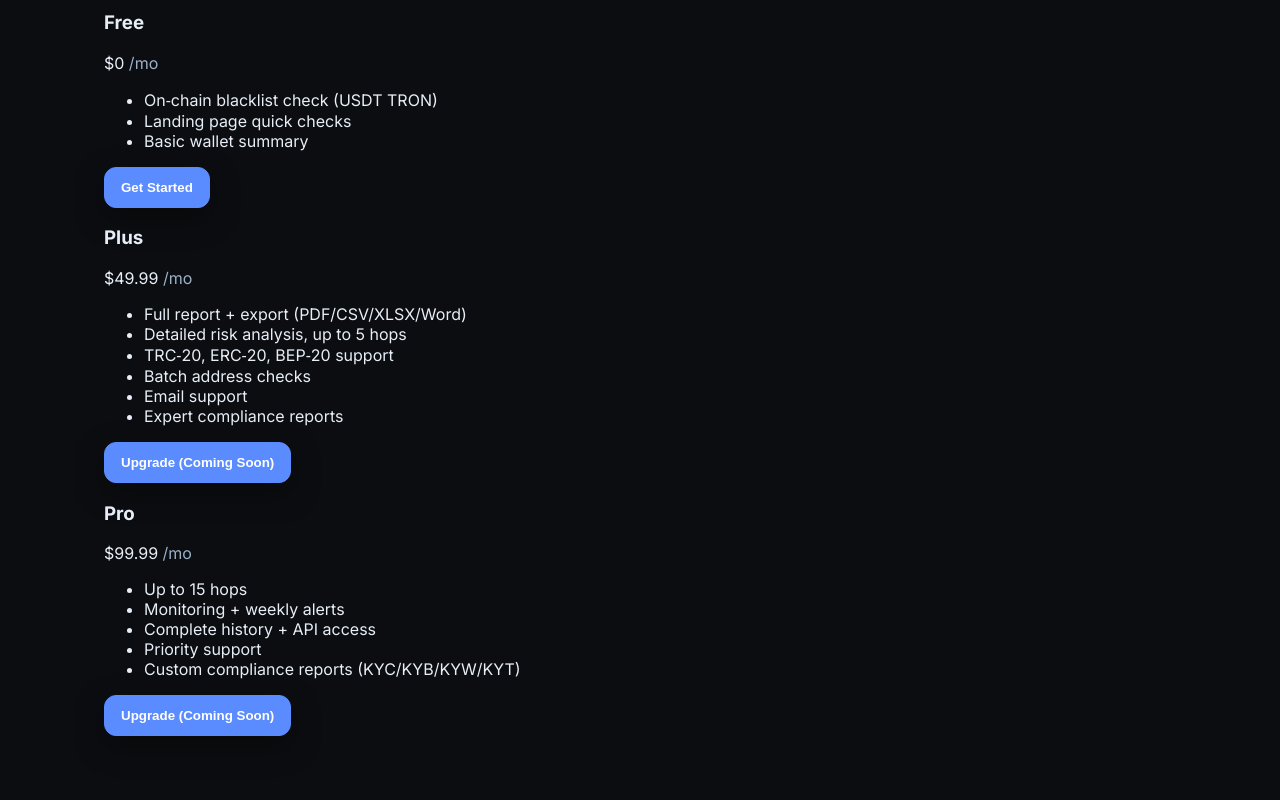
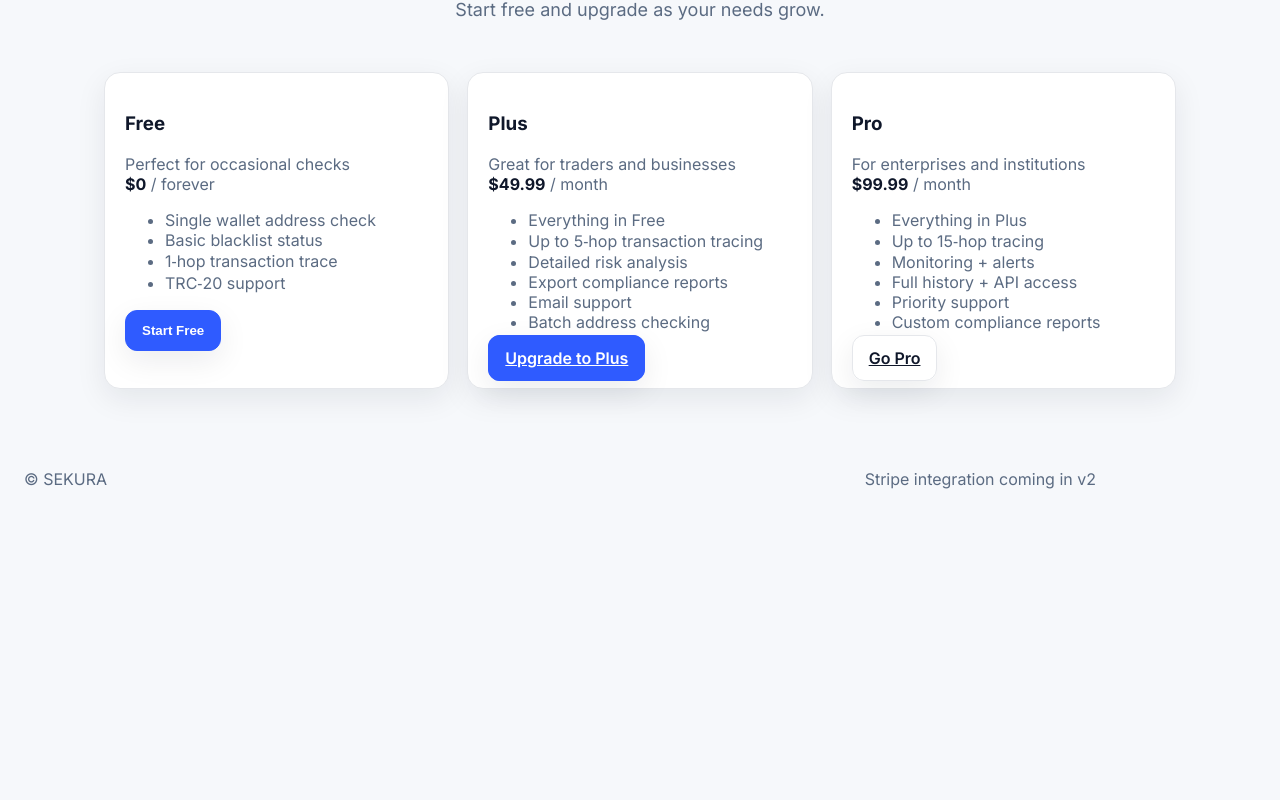
Before and after one commit to snglr-one/Sekura_Replit_MVP_TRON, a website: page public/pricing.html in a window 1280 px wide. Shown: the part 184-984 px from the top of the page. After the commit the page ends 800 px from the top, so only its background shows below. Drawn offline with Linux system fonts and the light colour scheme.

Commit message:
Update pricing.html

```diff
--- a/public/pricing.html
+++ b/public/pricing.html
@@ -1,60 +1,70 @@
 <!doctype html>
-<html lang="en" data-theme="dark">
+<html lang="en" data-theme="light">
 <head>
   <meta charset="utf-8" />
   <meta name="viewport" content="width=device-width, initial-scale=1" />
   <title>SEKURA — Pricing</title>
-  <link rel="icon" href="/favicon.svg" />
+  <link rel="icon" href="/logo.svg" />
   <link rel="stylesheet" href="/styles.css" />
   <link href="https://fonts.googleapis.com/css2?family=Inter:wght@400;600;700&display=swap" rel="stylesheet">
 </head>
 <body>
 <header class="container header">
-    <div class="logo">SEKURA</div>
+  <div class="logo"><img src="/logo.svg" alt=""/><span>SEKURA</span></div>
   <nav class="nav">
     <a href="/">Home</a>
-      <a href="/pricing">Pricing</a>
-      <button id="themeToggle" class="btn ghost">Toggle Theme</button>
+    <a href="/pricing">Plans</a>
+    <a href="/auth">Sign In</a>
+    <div class="theme-toggle" id="themeToggle"><button data-mode="dark" class="active">🌙 Dark</button><button data-mode="light">☀️ Light</button></div>
   </nav>
 </header>
 
 <main class="container">
-    <h1>Choose your plan</h1>
-    <div class="pricing">
-      <div class="plan">
+  <h1 style="text-align:center;margin-top:20px;">Choose Your Protection Level</h1>
+  <p class="sub" style="text-align:center;">Start free and upgrade as your needs grow.</p>
+
+  <div class="grid" style="grid-template-columns: repeat(3, 1fr); gap: 18px; margin-top: 24px;">
+    <div class="card">
       <h3>Free</h3>
-        <div class="price">$0 <span class="muted">/mo</span></div>
-        <ul>
-          <li>On‑chain blacklist check (USDT TRON)</li>
-          <li>Landing page quick checks</li>
-          <li>Basic wallet summary</li>
+      <div class="muted">Perfect for occasional checks</div>
+      <div class="price"><strong>$0</strong> <span class="muted">/ forever</span></div>
+      <ul class="muted">
+        <li>Single wallet address check</li>
+        <li>Basic blacklist status</li>
+        <li>1‑hop transaction trace</li>
+        <li>TRC‑20 support</li>
       </ul>
-        <button class="btn primary" disabled>Get Started</button>
+      <button class="btn primary" disabled>Start Free</button>
     </div>
-      <div class="plan">
+
+    <div class="card">
       <h3>Plus</h3>
-        <div class="price">$49.99 <span class="muted">/mo</span></div>
-        <ul>
-          <li>Full report + export (PDF/CSV/XLSX/Word)</li>
-          <li>Detailed risk analysis, up to 5 hops</li>
-          <li>TRC‑20, ERC‑20, BEP‑20 support</li>
-          <li>Batch address checks</li>
+      <div class="muted">Great for traders and businesses</div>
+      <div class="price"><strong>$49.99</strong> <span class="muted">/ month</span></div>
+      <ul class="muted">
+        <li>Everything in Free</li>
+        <li>Up to 5‑hop transaction tracing</li>
+        <li>Detailed risk analysis</li>
+        <li>Export compliance reports</li>
         <li>Email support</li>
-          <li>Expert compliance reports</li>
+        <li>Batch address checking</li>
       </ul>
-        <button class="btn primary" disabled>Upgrade (Coming Soon)</button>
+      <a href="/auth" class="btn primary">Upgrade to Plus</a>
     </div>
-      <div class="plan">
+
+    <div class="card">
       <h3>Pro</h3>
-        <div class="price">$99.99 <span class="muted">/mo</span></div>
-        <ul>
-          <li>Up to 15 hops</li>
-          <li>Monitoring + weekly alerts</li>
-          <li>Complete history + API access</li>
+      <div class="muted">For enterprises and institutions</div>
+      <div class="price"><strong>$99.99</strong> <span class="muted">/ month</span></div>
+      <ul class="muted">
+        <li>Everything in Plus</li>
+        <li>Up to 15‑hop tracing</li>
+        <li>Monitoring + alerts</li>
+        <li>Full history + API access</li>
         <li>Priority support</li>
-          <li>Custom compliance reports (KYC/KYB/KYW/KYT)</li>
+        <li>Custom compliance reports</li>
       </ul>
-        <button class="btn primary" disabled>Upgrade (Coming Soon)</button>
+      <a href="/auth" class="btn">Go Pro</a>
     </div>
   </div>
 </main>
@@ -64,17 +74,6 @@
   <div class="muted">Stripe integration coming in v2</div>
 </footer>
 
-  <script>
-    document.getElementById("themeToggle").addEventListener("click", () => {
-      const html = document.documentElement;
-      const next = html.getAttribute("data-theme") === "dark" ? "light" : "dark";
-      html.setAttribute("data-theme", next);
-      localStorage.setItem("sekura-theme", next);
-    });
-    (function(){
-      const saved = localStorage.getItem("sekura-theme");
-      if (saved) document.documentElement.setAttribute("data-theme", saved);
-    })();
-  </script>
+<script src="/app.js" type="module"></script>
 </body>
 </html>
```
Lines whose indentation alone changed are shown as unchanged.
